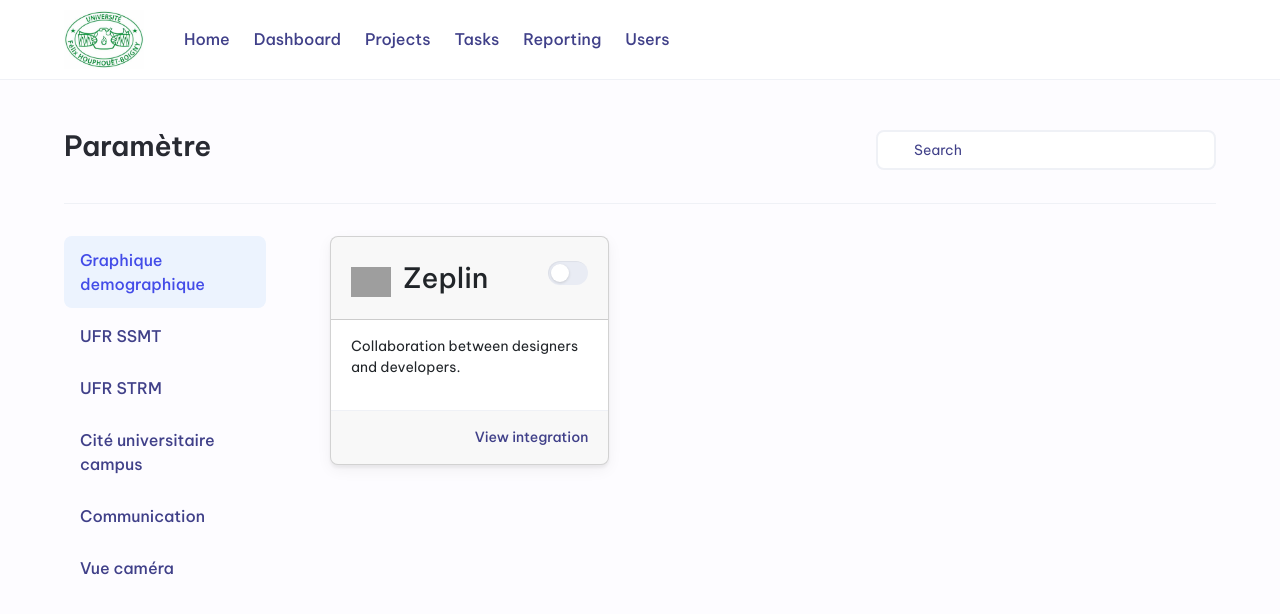
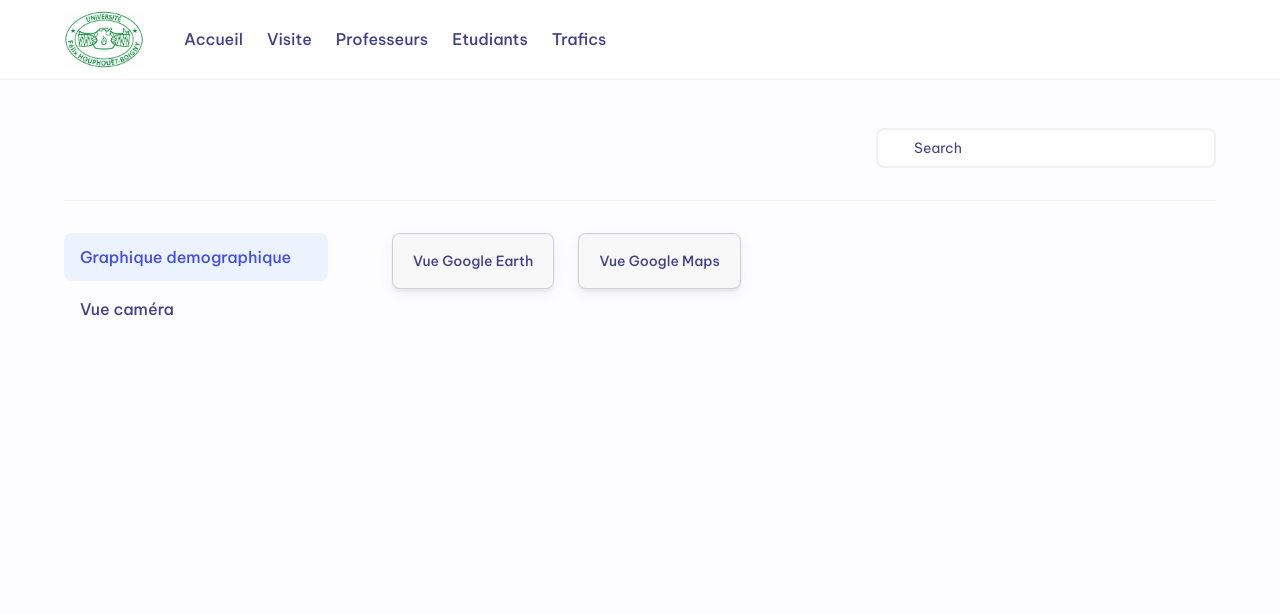
Before and after one commit to AbiolaAdegbola/ia_appli, a React (Create React App) app: page /gestion-campus in a window 1280 px wide. Shown: the top 614 px of the page. Built offline with nearby package versions, Linux system fonts and the light colour scheme; grey boxes are pictures that could not be loaded.

Commit message:
modification 11:02 09?04 2024

```diff
--- a/src/composants/Card.jsx
+++ b/src/composants/Card.jsx
@@ -1,54 +1,50 @@
+
 const Card = () => {
-    const data = [
-        [{"nom": "ADEGBOLA", "id": "65c3a7404395c067230e9377", "taux": 0.37}],
-        [{"nom": "ADEGBOLA", "id": "65c3a7404395c067230e9377", "taux": 0.77}],
-        [{"nom": "ADEGBOLA", "id": "65c3a7404395c067230e9377", "taux": 0.47}],
-        [{"nom": "inconnu", "id": "", "taux": 0.67}],
-        [{"nom": "ADEGBOLA", "id": "65c3a7404395c067230e9377", "taux": 0.37}, {"nom": "inconnu", "id": "", "taux": 0.67}]
-    ];
+//     const data = [
+//         [{"nom": "ADEGBOLA", "id": "65c3a7404395c067230e9377", "taux": 0.37}],
+//         [{"nom": "ADEGBOLA", "id": "65c3a7404395c067230e9377", "taux": 0.77}],
+//         [{"nom": "ADEGBOLA", "id": "65c3a7404395c067230e9377", "taux": 0.47}],
+//         [{"nom": "inconnu", "id": "", "taux": 0.67}],
+//         [{"nom": "ADEGBOLA", "id": "65c3a7404395c067230e9377", "taux": 0.37}, {"nom": "inconnu", "id": "", "taux": 0.67}]
+//     ];
 
-// Regrouper les éléments par ID
-const groupedData = data.reduce((acc, curr) => {
-    const id = curr[0].id;
-    if (!acc[id]) {
-        acc[id] = [];
-    }
-    acc[id].push(curr[0]);
-    return acc;
-}, {});
+// // Regrouper les éléments par ID
+// const groupedData = data.reduce((acc, curr) => {
+//     const id = curr[0].id;
+//     if (!acc[id]) {
+//         acc[id] = [];
+//     }
+//     acc[id].push(curr[0]);
+//     return acc;
+// }, {});
 
-// Filtrer les éléments avec le même ID et conserver l'élément avec le taux le plus élevé
-const filteredData = Object.values(groupedData).map(group => {
-    const maxTauxElement = group.reduce((maxElement, currentElement) => {
-        return currentElement.taux > maxElement.taux ? currentElement : maxElement;
-    }, { taux: -Infinity });
-    return maxTauxElement;
-});
+// // Filtrer les éléments avec le même ID et conserver l'élément avec le taux le plus élevé
+// const filteredData = Object.values(groupedData).map(group => {
+//     const maxTauxElement = group.reduce((maxElement, currentElement) => {
+//         return currentElement.taux > maxElement.taux ? currentElement : maxElement;
+//     }, { taux: -Infinity });
+//     return maxTauxElement;
+// });
 
-console.log("Résultat filtré :", filteredData);
+// console.log("Résultat filtré :", filteredData);
+
     return (
         <div>
             <div class="content-main">
                 <div class="card-grid">
                     <article class="card">
-                        <div class="card-header">
-                            <div>
-                                <span><img src="https://assets.codepen.io/285131/zeplin.svg" /></span>
-                                <h3>Zeplin</h3>
-                            </div>
-                            <label class="toggle">
-                                <input type="checkbox" />
-                                <span></span>
-                            </label>
+                        <div class="card-footer">
+                        <a href="https://earth.google.com/web/search/Universit%c3%a9+F%c3%a9lix+Houphouet+Boigny,+Abidjan/@5.3503675,-3.981999,36.44358954a,2353.88095343d,35y,0h,0t,0r/data=CigiJgokCUpFP0i4ahVAEbxKJArVYhVAGfN9ZSPQyg_AIWM9Ljl06w_AOgMKATA" target="_bank">Vue Google Earth</a>
                         </div>
-                        <div class="card-body">
-                            <p>Collaboration between designers and developers.</p>
-                        </div>
+                    </article>
+
+                    <article class="card">
                         <div class="card-footer">
-                            <a href="#">View integration</a>
+                        <a href="https://www.google.com/maps/place/Universit%C3%A9+F%C3%A9lix-Houphou%C3%ABt-Boigny/@5.3427317,-3.9865893,69m/data=!3m1!1e3!4m7!3m6!1s0xfc1ec81f79543ef:0x1d950e333a37402c!4b1!8m2!3d5.3456163!4d-3.9862555!16s%2Fm%2F05p4k2b?entry=ttu" target="_bank">Vue Google Maps</a>
                         </div>
                     </article>
                 </div>
+
             </div>
         </div>
     );
--- a/src/composants/GestionCampus.jsx
+++ b/src/composants/GestionCampus.jsx
@@ -25,12 +25,12 @@ const GestionCampus = () => {
                     </div>
                     <div className="header-navigation">
                         <nav className="header-navigation-links">
-                            <a href="#"> Home </a>
-                            <a href="#"> Dashboard </a>
-                            <a href="#"> Projects </a>
-                            <a href="#"> Tasks </a>
-                            <a href="#"> Reporting </a>
-                            <a href="#"> Users </a>
+                            <a href="#"> Accueil </a>
+                            <a href="#"> Visite </a>
+                            <a href="#"> Professeurs </a>
+                            <a href="#"> Etudiants </a>
+                            <a href="#"> Trafics </a>
+                            {/* <a href="#"> Users </a> */}
                         </nav>
                         <div className="header-navigation-actions">
 
@@ -52,7 +52,7 @@ const GestionCampus = () => {
             <main className="main">
                 <div className="responsive-wrapper">
                     <div className="main-header">
-                        <h1>Paramètre</h1>
+                        <h1></h1>
                         <div className="search">
                             <input type="text" placeholder="Search" />
                             <button type="submit">
@@ -65,11 +65,11 @@ const GestionCampus = () => {
                         <div className="content-panel">
                             <div className="vertical-tabs">
                                 <a href="#" className={stylePageActive==="card" ? "active":""} onClick={() =>handleChangePage(<Card />, "card")}>Graphique demographique</a>
-                                <a href="#">UFR SSMT</a>
+                                {/* <a href="#">UFR SSMT</a>
                                 <a href="#">UFR STRM</a>
                                 <a href="#">Cité universitaire campus</a>
-                                <a href="#">Communication</a>
-                                <a href="#" className={stylePageActive==="camera" ? "active":""} onClick={() =>handleChangePage(<RecognitionComponent />, "camera")}>Vue caméra</a>
+                                <a href="#">Communication</a> */}
+                                <a className={stylePageActive==="camera" ? "active":""} onClick={() =>handleChangePage(<RecognitionComponent />, "camera")}>Vue caméra</a>
 
                             </div>
                         </div>
--- a/src/composants/ModelBlaze.jsx
+++ b/src/composants/ModelBlaze.jsx
@@ -166,7 +166,7 @@ function RecognitionComponent() {
 
       // console.log(d)
 
-      const response = await axios.post(`http://localhost:5622/field`, {data: d})
+      const response = await axios.post(`http://localhost:8899/field`, {data: d})
       console.log(response.data)
 
       // Regrouper les éléments par ID
```
